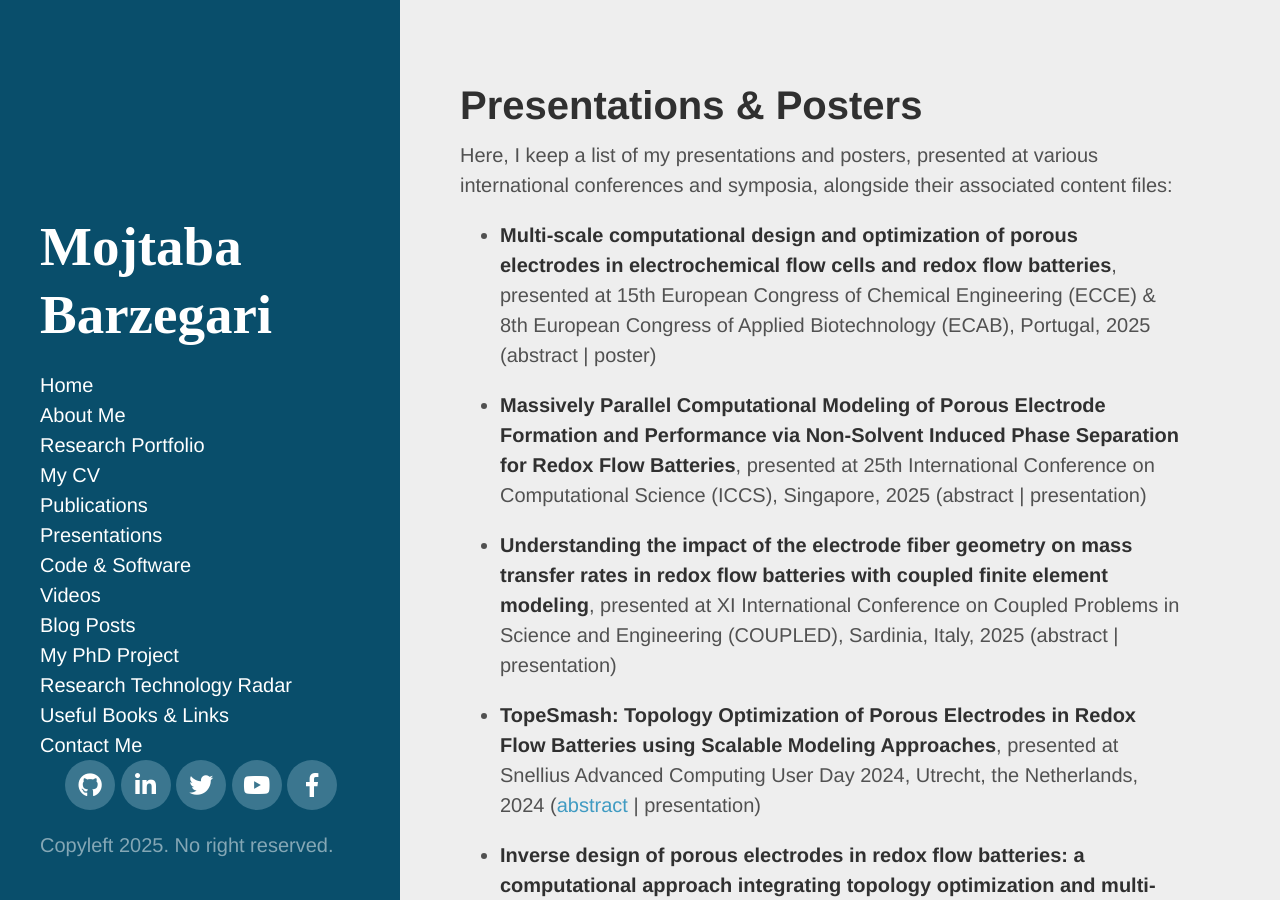
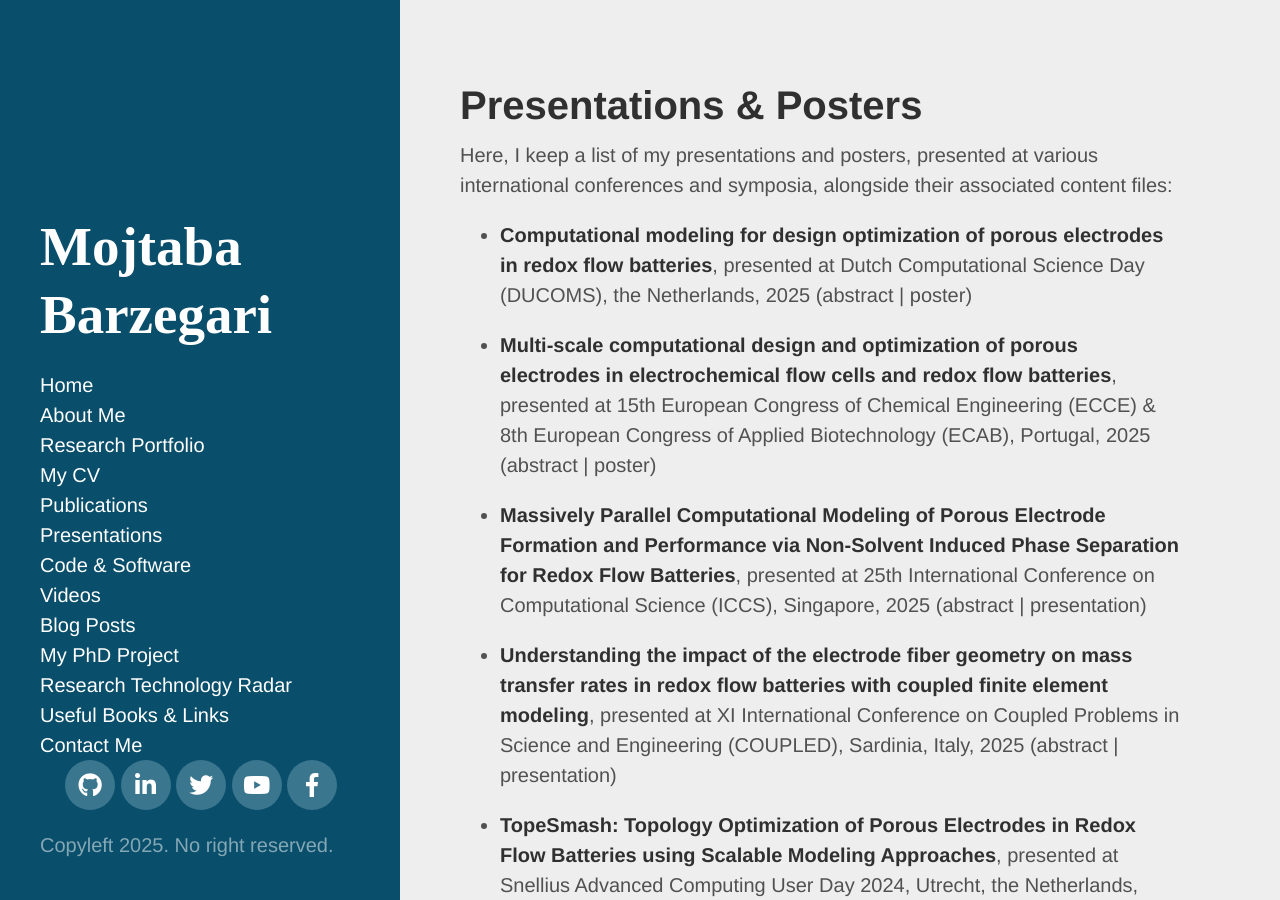
Before and after one commit to mbarzegary/mbarzegary.github.io, a Jekyll site: the page built from presentations.md, in a window 1280 px wide and 900 px high. Built offline with Jekyll 4.4.1, drawn with Linux system fonts in a browser that asks for light colours; nearby versions of some CDN libraries; some web fonts are replaced.

Commit message:
add ducoms item to presentations page

```diff
--- a/presentations.md
+++ b/presentations.md
@@ -6,6 +6,8 @@ title: Presentations & Posters
 Here, I keep a list of my presentations and posters, presented at various international conferences and symposia, alongside their associated content files:
 
 <!-- ## As the presenter (main author) -->
+
+* **Computational modeling for design optimization of porous electrodes in redox flow batteries**, presented at Dutch Computational Science Day (DUCOMS), the Netherlands, 2025 (abstract \| poster)
 
 * **Multi-scale computational design and optimization of porous electrodes in electrochemical flow cells and redox flow batteries**, presented at 15th European Congress of Chemical Engineering (ECCE) & 8th European Congress of Applied Biotechnology (ECAB), Portugal, 2025 (abstract \| poster)
 
```
